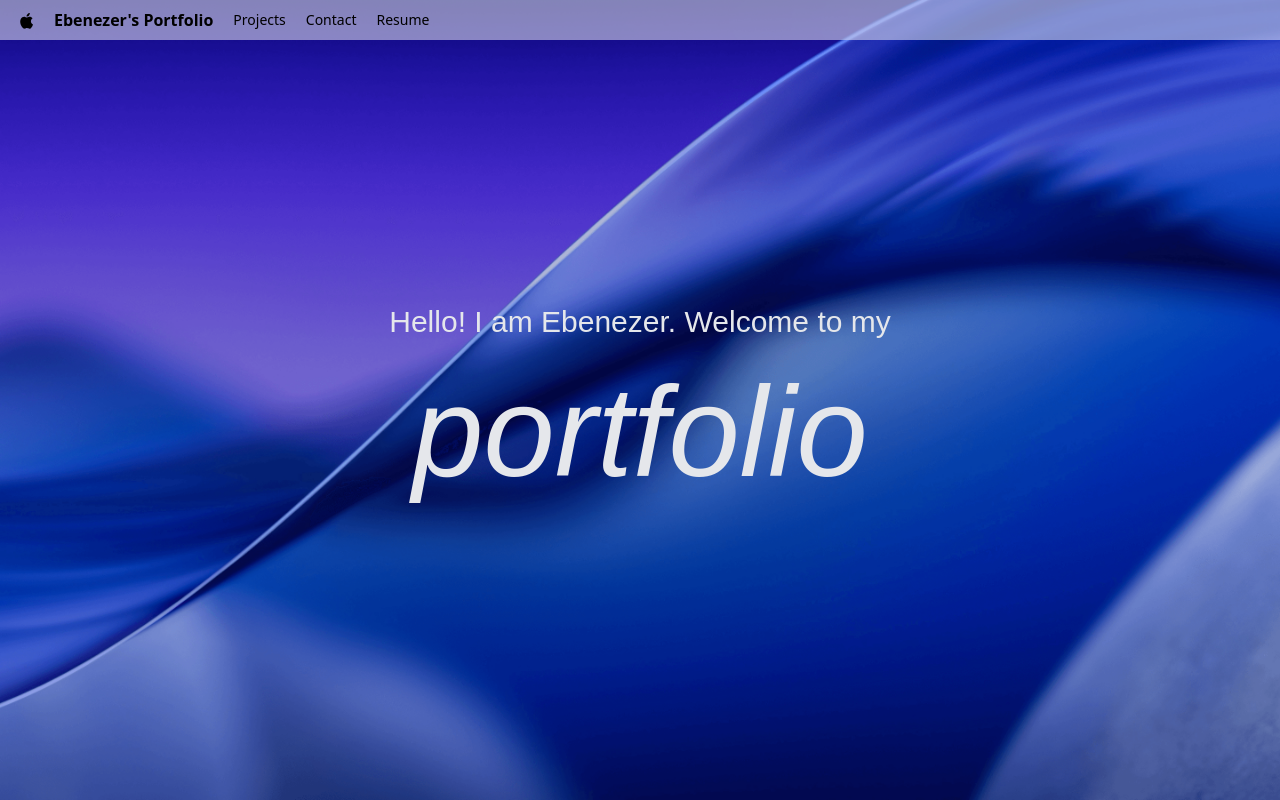
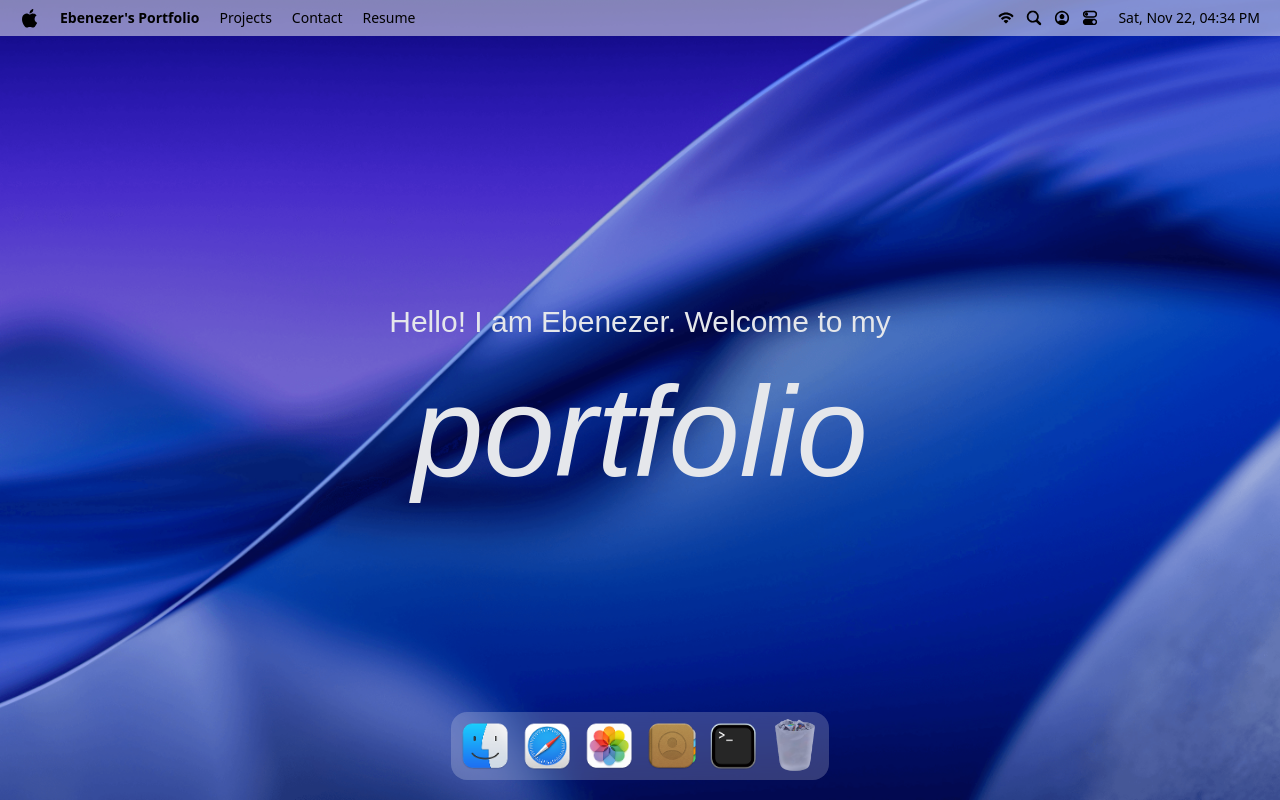
Before and after one commit to Ebenezer-03/Portfolio, a React (Vite) app: page / in a window 1280 px wide. Built offline with nearby package versions, Linux system fonts and the light colour scheme; a web font is replaced by a local one.

Commit message:
Docks and Navbar added

```diff
--- a/package.json
+++ b/package.json
@@ -16,6 +16,7 @@
     "lucide-react": "^0.554.0",
     "react": "^19.2.0",
     "react-dom": "^19.2.0",
+    "react-tooltip": "^5.30.0",
     "tailwindcss": "^4.1.17"
   },
   "devDependencies": {
--- a/src/App.jsx
+++ b/src/App.jsx
@@ -1,12 +1,14 @@
 import React from 'react'
 import Navbar from './components/Navbar'
 import Welcome from './components/Welcome'
+import Dock from './components/Dock'
 
 const App = () => {
     return (
         <main>
             <Navbar />
             <Welcome />
+            <Dock />
         </main>
     )
 }
--- /dev/null
+++ b/src/components/Dock.jsx
@@ -0,0 +1,81 @@
+import { dockApps } from '@/constants'
+import { useGSAP } from '@gsap/react'
+import React, { useRef } from 'react'
+import { Tooltip } from 'react-tooltip'
+import gsap from 'gsap'
+
+const Dock = () => {
+    const DockRef = useRef(null)
+
+    useGSAP(() => {
+        const dock = DockRef.current;
+        if (!dock) return;
+
+        const icons = dock.querySelectorAll('.dock-icon');
+
+        const animateIcon = (icon, scale, y) => {
+            gsap.to(icon, {
+                scale: scale,
+                y: y,
+                duration: 0.3,
+                ease: "power2.out",
+            })
+        }
+
+        const handleIconHover = (e) => {
+            const icon = e.currentTarget;
+            animateIcon(icon, 1.25, -15);
+        }
+
+        const handleIconLeave = (e) => {
+            const icon = e.currentTarget;
+            animateIcon(icon, 1, 0);
+        }
+
+        // Add hover listeners to each icon
+        icons.forEach((icon) => {
+            icon.addEventListener('mouseenter', handleIconHover);
+            icon.addEventListener('mouseleave', handleIconLeave);
+        });
+
+        return () => {
+            icons.forEach((icon) => {
+                icon.removeEventListener('mouseenter', handleIconHover);
+                icon.removeEventListener('mouseleave', handleIconLeave);
+            });
+        }
+    }, [])
+
+    const toggleApp = (app) => { }
+
+    return (
+        <section id='dock'>
+            <div ref={DockRef} className='dock-container'>
+                {dockApps.map(({ id, name, icon, canOpen }) => (
+                    <div key={id} className='relative flex justify-center'>
+                        <button
+                            type="button"
+                            className='dock-icon'
+                            aria-label={name}
+                            data-tooltip-id="dock-tooltip"
+                            data-tooltip-content={name}
+                            data-tooltip-delay-show={150}
+                            disabled={!canOpen}
+                            onClick={() => toggleApp({ id, canOpen })}
+                        >
+                            <img
+                                src={`/images/${icon}`}
+                                alt={name}
+                                loading="lazy"
+                                className={canOpen ? '' : 'opacity-60'}
+                            />
+                        </button>
+                    </div>
+                ))}
+                <Tooltip id='dock-tooltip' place='top' className='tooltip' />
+            </div>
+        </section>
+    )
+}
+
+export default Dock
--- a/src/components/Navbar.jsx
+++ b/src/components/Navbar.jsx
@@ -1,21 +1,48 @@
-import { navLinks } from '#constants'
 import React from 'react'
-
+import { navLinks, navIcons } from '@/constants'
 
 const Navbar = () => {
-  return (<nav className="relative z-50">
-    <div>
-        <img src = "/images/logo.svg" alt = "Logo"/>
-        <p className='font-bold'>Ebenezer's Portfolio</p>
+    // Get current time
+    const getCurrentTime = () => {
+        const now = new Date()
+        const options = {
+            weekday: 'short',
+            month: 'short',
+            day: 'numeric',
+            hour: '2-digit',
+            minute: '2-digit',
+            hour12: true
+        }
+        return now.toLocaleString('en-US', options)
+    }
 
-        <ul>
-            {navLinks.map((item)=>(
+    return (
+        <nav className="relative z-50">
+            <div className="nav-container">
+                <div className="nav-left">
+                    <img src="/images/logo.svg" alt="Logo" className="nav-logo" />
+                    <p className='font-bold nav-title'>Ebenezer's Portfolio</p>
+
+                    <ul className="nav-links">
+                        {navLinks.map((item) => (
                             <li key={item.id}>
                                 <p>{item.name}</p>
                             </li>
                         ))}
                     </ul>
                 </div>
+
+                <div className="nav-right">
+                    <ul className="nav-icons">
+                        {navIcons.map((item) => (
+                            <li key={item.id}>
+                                <img src={item.img} alt={`icon-${item.id}`} />
+                            </li>
+                        ))}
+                    </ul>
+                    <p className="nav-time">{getCurrentTime()}</p>
+                </div>
+            </div>
         </nav>
     )
 }
--- a/src/index.css
+++ b/src/index.css
@@ -39,24 +39,44 @@ body {
   nav {
     @apply flex justify-between items-center bg-white/50 backdrop-blur-3xl p-2 px-5 select-none;
 
-    div {
-      @apply flex items-center max-sm:w-full max-sm:justify-center gap-5;
+    .nav-container {
+      @apply flex justify-between items-center w-full;
+    }
 
-      &:last-child {
-        @apply max-sm:hidden;
+    .nav-left {
+      @apply flex items-center gap-5;
+
+      .nav-logo {
+        @apply w-5 h-5;
+      }
+
+      .nav-title {
+        @apply text-sm font-bold;
+      }
+
+      .nav-links {
+        @apply flex items-center gap-5 max-sm:hidden;
+
+        li p {
+          @apply text-sm cursor-pointer hover:underline transition-all;
+        }
       }
     }
 
-    ul {
-      @apply flex items-center gap-5 max-sm:hidden;
+    .nav-right {
+      @apply flex items-center gap-5;
 
-      p {
-        @apply text-sm cursor-pointer hover:underline transition-all;
+      .nav-icons {
+        @apply flex items-center gap-3;
+
+        li img {
+          @apply w-4 h-4 cursor-pointer;
+        }
       }
-    }
 
-    time {
-      @apply text-sm font-medium text-black;
+      .nav-time {
+        @apply text-sm font-medium text-black;
+      }
     }
   }
 }
--- a/vite.config.js
+++ b/vite.config.js
@@ -9,6 +9,7 @@ export default defineConfig({
   plugins: [react(), tailwindcss()],
   resolve:{
     alias:{
+      '@': resolve(dirname(fileURLToPath(import.meta.url)), 'src'),
       '#components': resolve(dirname(fileURLToPath(import.meta.url)), 'src/components'),
       '#constants': resolve(dirname(fileURLToPath(import.meta.url)), 'src/constants'),
       '#store': resolve(dirname(fileURLToPath(import.meta.url)), 'src/store'),
```
Also changed, not shown: 1 other file (tests, documents, lock files or other folders). Lines whose indentation alone changed are shown as unchanged.
